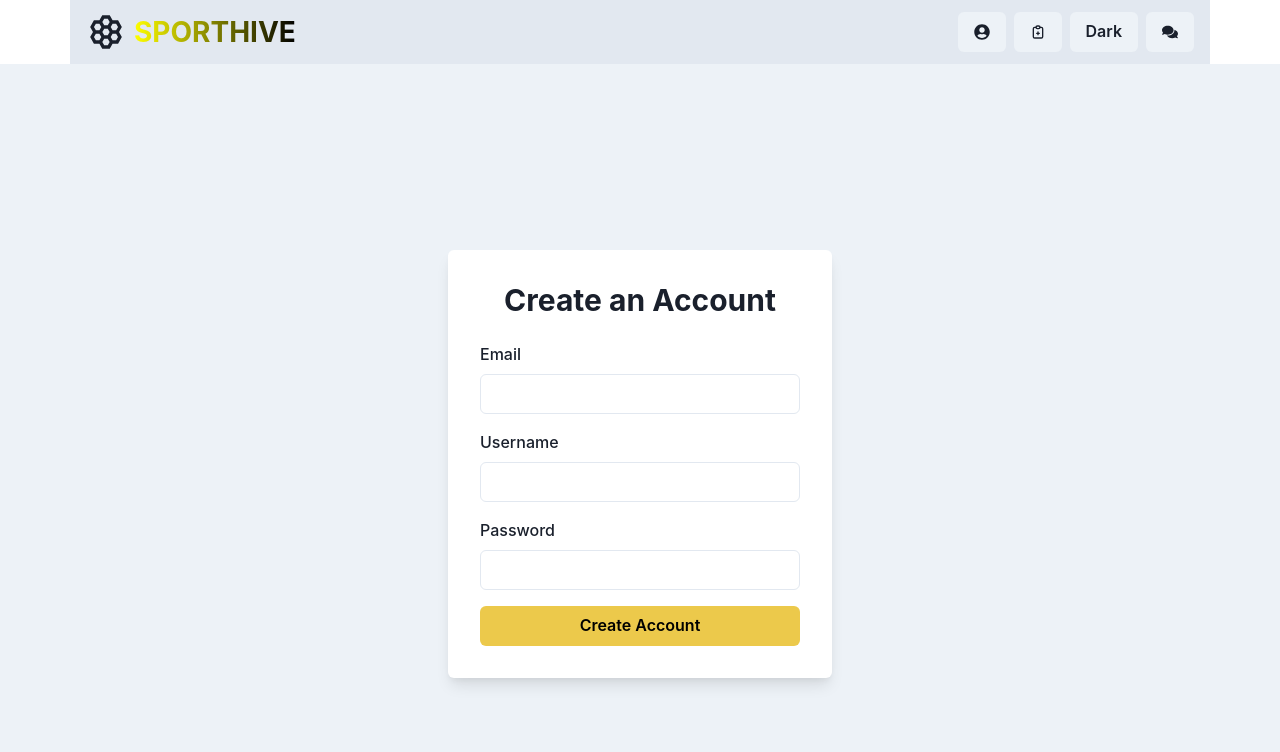
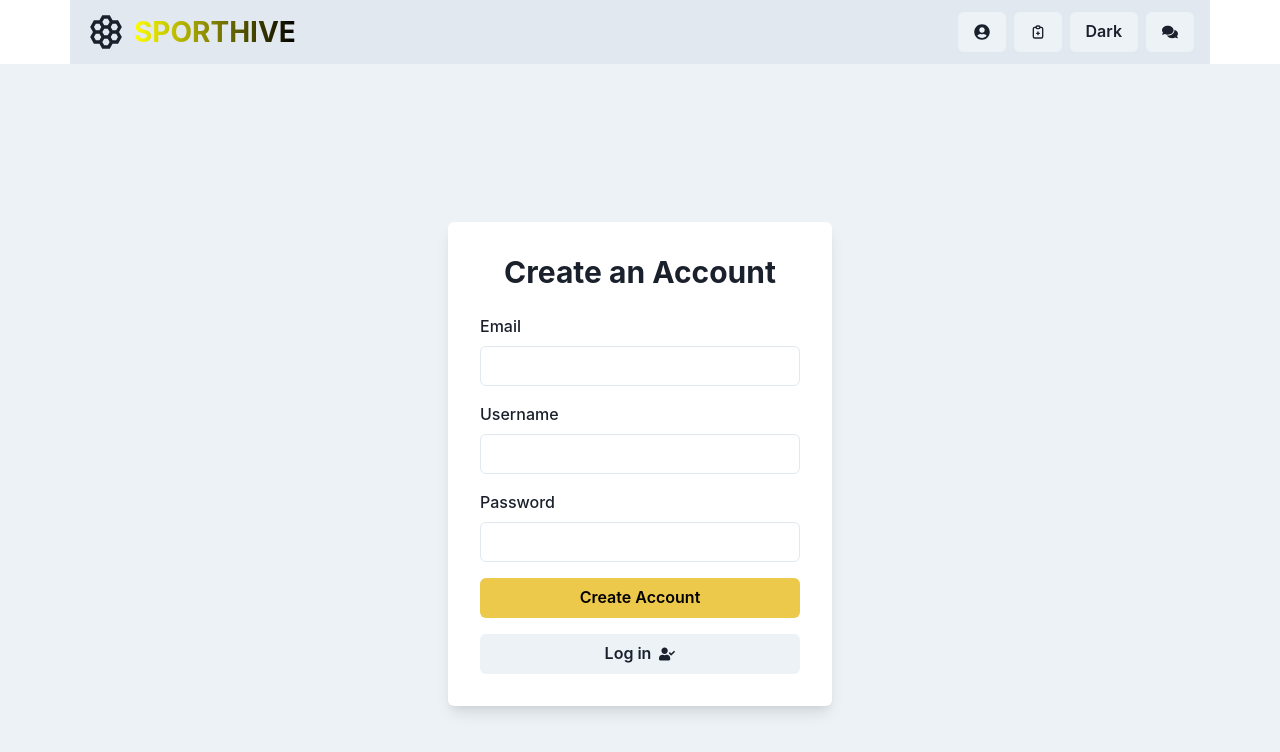
Before and after one commit to lincyphipps/SportHive, a React (Vite) app in the folder frontend/: page /create in a window 1280 px wide. Shown: the top 752 px of the page. Built offline with nearby package versions, Linux system fonts and the light colour scheme.

Commit message:
Linked create account to login and vice versa

```diff
--- a/frontend/src/App.jsx
+++ b/frontend/src/App.jsx
@@ -21,7 +21,7 @@ function App() {
       <Routes>
         <Route path ="/" element={<HomePage/>}/>
         <Route path='/create' element={<CreateUserPage/>} />
-        <Route path='/create_community' element = {<CreateMessageBoard/>}/>
+        <Route path='/create_community' element = {<CreateMessageBoard/>} />
         <Route path='/login' element ={<Login/>}/>
       </Routes>
 
--- a/frontend/src/components/NavBar.jsx
+++ b/frontend/src/components/NavBar.jsx
@@ -41,7 +41,7 @@ const NavBar = ({ onChatClick }) => {
                             <FaUserCircle />
                         </Button>
                     </Link>
-                    <Link to={'/create_community'}>
+                    <Link to={"/create_community"}>
                         <Button>
                             <TbClipboardPlus />
                         </Button>
--- a/frontend/src/pages/CreateCommunity.jsx
+++ b/frontend/src/pages/CreateCommunity.jsx
@@ -36,7 +36,7 @@ const CreateCommunity = () => {
 
         try {
             const response = await axios.post(
-                'http://localhost:5000/api/create_community', //replace with actual URL later on
+                'http://localhost:5000/create_community', //replace with actual URL later on
                 communityData
             );
 
--- a/frontend/src/pages/CreateUserPage.jsx
+++ b/frontend/src/pages/CreateUserPage.jsx
@@ -1,5 +1,6 @@
 import React, { useState } from 'react';
 import axios from 'axios';
+import { FaUserPlus, FaComments, FaUserCircle, FaUserCheck } from "react-icons/fa";
 import {
   Box,
   Button,
@@ -10,6 +11,7 @@ import {
   Heading,
   useColorModeValue,
 } from '@chakra-ui/react';
+import { Link } from 'react-router-dom';
 
 const CreateUserPage = () => {
   const [email, setEmail] = useState('');
@@ -75,6 +77,12 @@ const CreateUserPage = () => {
             <Button type="submit" colorScheme="yellow" width="full">
               Create Account
             </Button>
+            <Link to={'/login'}>
+                <Button type = "submit" color Scheme ="gray" width="full" gap="2">
+                Log in
+                <FaUserCheck />
+                </Button>
+            </Link>
           </VStack>
         </form>
       </Box>
--- a/frontend/src/pages/Login.jsx
+++ b/frontend/src/pages/Login.jsx
@@ -81,7 +81,7 @@ const Login = () => {
              <Link to={'/create'}>
                 <Button type = "submit" color Scheme ="gray" width="full" gap="2">
                 Create Account
-                <FaUserPlus></FaUserPlus>
+                <FaUserPlus />
                 </Button>
             </Link>
           </VStack>
```
Also changed, not shown: 1 other file (tests, documents, lock files or other folders).
